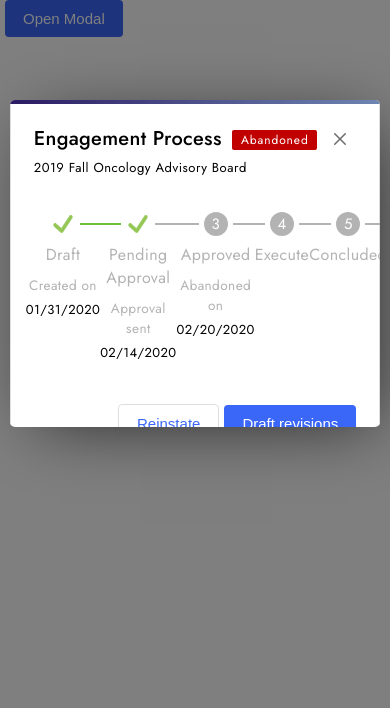
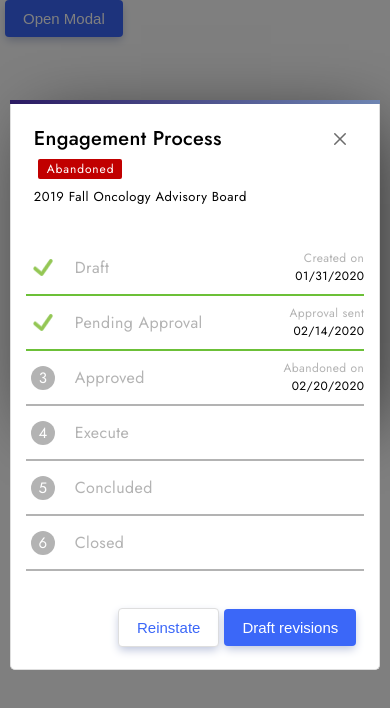
Before and after one commit to JonatasRicardo/steps-process, a React (Create React App) app: page / in a window 390 px wide. Both pictures are taken after a click on the button "Open Modal". Shown: the top 708 px of the page. Built offline with nearby package versions, Linux system fonts and the light colour scheme.

Commit message:
responsive

```diff
--- a/src/app.scss
+++ b/src/app.scss
@@ -3,7 +3,6 @@ body,html{
     padding: 0;
     margin: 0;
     font-family: 'Jost', sans-serif;
-    // font-family: 'Roboto', sans-serif;
 
 }
 
--- a/src/components/Button/button.scss
+++ b/src/components/Button/button.scss
@@ -8,11 +8,10 @@
     background-color: $colorBlue;
     color: #ffffff;
     padding: 10px 18px;
-    font-size: 15px;
+    @include font-size(15px);
     font-weight: 100;
-    transition: all .5s;
-    box-shadow: 0px 0px 15x -13px rgba(0,0,0,0.75);
-    transition: all .5s;
+    @include transition(box-shadow .5s);
+    box-shadow: 0px 4px 10px -1px #bcc4dc;
 
     &:hover{
         box-shadow: 0px 0px 15px -2px $colorBlue;
--- a/src/components/Modal/modal.scss
+++ b/src/components/Modal/modal.scss
@@ -10,7 +10,7 @@
     opacity: 0;
     display: flex;
     justify-content: space-around;
-    transition: all .5s;
+    @include transition(all .5s);
 
     &__header{
         position: relative;
@@ -18,13 +18,13 @@
         margin-bottom: 30px;
         h1 {
             color: $colorBlack;
-            font-size: 20px;
+            @include font-size(20px);
             margin: 5px 0 2px;
             font-weight: 500;
             letter-spacing: .3px;
         }
         label {
-            font-size: 12px;
+            @include font-size(12px);
             background-color: $colorRed;
             color: $colorWhite;
             padding: 1px 8px 1px 9px;
@@ -38,7 +38,7 @@
         h4 {
             font-weight: 100;
             margin: 0;
-            font-size: 13px;
+            @include font-size(13px);
             letter-spacing: 0.5px;
         }
         button {
@@ -47,7 +47,6 @@
             top: 11px;
             border: 0;
             background: transparent;
-            font-size: 1em;
             cursor: pointer;
             border-radius: 50%;
             background-color: $colorWhite;
@@ -55,7 +54,7 @@
             text-align: center;
             width: 30px;
             height: 30px;
-            transition: all .5s;
+            @include transition(all .5s);
 
             img {
                 width: 12px;
@@ -75,18 +74,17 @@
         width: 920px;
         max-width: 95%;
         height: 327px;
-        background-color: #fff;
+        background-color: $colorWhite;
         margin-top: 100px;
         z-index: 1;
         border-radius: 5px;
         box-shadow: 10px 10px 68px -17px rgba(0,0,0,0.75);
         position: relative;
-        overflow: hidden;
         padding-top: 4px;
 
         &:before{
             content: '';
-            background: linear-gradient(90deg, $colorDarkBlue 0%, $colorLightBlue 100%);
+            @include gradient($colorDarkBlue, $colorLightBlue);
             height: 4px;
             width: 100%;
             position: absolute;
@@ -98,7 +96,13 @@
             border: 1px solid $colorGrayLight;
             border-top: 0;
             padding: 10px;
+            border-radius: 0 0 5px 5px;
+            background-color: $colorWhite;
         }
+
+        // @include bp-small {
+        //     height: auto;
+        // }
     }
     &__overlay{
         background-color: #000;
@@ -109,16 +113,13 @@
     }
 
     &.is-updated{
-        animation: fadeOut .5s;
-        animation-fill-mode: forwards;
+         @include animation('fadeOut .5s forwards');
     }
 
     &.is-active {
-        animation: fadeIn 1s;
-        animation-fill-mode: forwards;
+         @include animation('fadeIn 1s forwards');
         .modal__body{
-            animation: fromBottom 1s;
-            animation-fill-mode: forwards;
+             @include animation('fromBottom 1s forwards');
         }
         .modal__overlay{
 
@@ -126,7 +127,14 @@
     }
 }
 
-@keyframes fadeIn {
+@include bp-medium{
+    .modal{
+        &__header{
+            padding-right: 50px;
+        }
+    }
+}
+@include keyframes(fadeIn) {
     from {
         z-index: -1;
         opacity: 0;
@@ -137,7 +145,7 @@
     }
 }
 
-@keyframes fadeOut {
+@include keyframes(fadeOut) {
     from {
         z-index: 1;
         opacity: 1;
@@ -149,7 +157,7 @@
     }
 }
 
-@keyframes fromBottom {
+@include keyframes(fromBottom) {
     from {
         margin-top: 200vh;
     }
--- a/src/components/Steps/steps.scss
+++ b/src/components/Steps/steps.scss
@@ -38,7 +38,7 @@
         }
     }
     &__index{
-        font-size: 15px;
+        @include font-size(15px);
         display: block;
         text-align: center;
     }
@@ -53,11 +53,11 @@
     }
     &__status-name {
         color: $colorGray;
-        font-size: 0.85em;
+        @include font-size(14px);
     }
     &__status-date {
         color: $colorBlack;
-        font-size: 13px;
+        @include font-size(13px);
         margin: 5px 0;
     }
 
@@ -103,3 +103,64 @@
         }
     }
 }
+
+@include bp-medium{
+    .steps-container{
+        flex-direction: column;
+    }
+
+    .step-item {
+        display: flex;
+        border-bottom: 2px solid $colorGray;
+
+        &__icon{
+            &:after,&:before{
+                display: none;
+            }
+            > span {
+
+            }
+            img {
+
+            }
+        }
+        &__title {
+            padding: 15px;
+            flex-grow: 1;
+            text-align: left;
+        }
+        &__status {
+            text-align: right;
+            margin: 0;
+            padding: 8px 0 0;
+        }
+        &__status-name {
+            @include font-size(12px);
+        }
+        &__status-date {
+            @include font-size(12px);
+            margin: 0;
+        }
+
+
+        &.is-done {
+            border-color: $colorGreen;
+
+            // .step-item__index{
+            //     display: none;
+            // }
+            // .step-item__icon{
+
+            //     &:before{
+            //         background-color: $colorGreen;
+            //     }
+            //     > span {
+            //         background: transparent;
+            //         path {
+            //             fill: $colorGreen;
+            //         }
+            //     }
+            // }
+        }
+    }
+}
--- a/src/containers/ModalSteps/index.jsx
+++ b/src/containers/ModalSteps/index.jsx
@@ -54,7 +54,7 @@ function ModalSteps(props) {
                     />
                 )}
             </StepsContainer>
-            <footer style={{ textAlign: 'right', padding: '37px 13px' }}>
+            <footer style={{ textAlign: 'right', padding: '37px 13px 12px' }}>
                 <Button onClick={prevStep} light>Reinstate</Button>
                 <Button onClick={nextStep}>Draft revisions</Button>
             </footer>
--- a/src/theme.scss
+++ b/src/theme.scss
@@ -5,7 +5,78 @@ $colorBlack: #000;
 $colorGreen: #6cc038;
 $colorBlue: #3b67f8;
 $colorRed: #c10000;
+$colorDarkBlue: #2b1a63;
+$colorLightBlue: #6e85b2;
 
 
-$colorDarkBlue: #2b1a63;
-$colorLightBlue: #6e85b2;
+// Mixins
+
+@mixin transition($args...) {
+    -webkit-transition: $args;
+    -moz-transition: $args;
+    -ms-transition: $args;
+    -o-transition: $args;
+    transition: $args;
+}
+
+@mixin gradient($from, $to) {
+    background: $from;
+    background: -moz-linear-gradient(90deg, $from 0%, $to 100%);
+    background: -webkit-linear-gradient(90deg, $from 0%, $to 100%);
+    background: linear-gradient(90deg, $from 0%, $to 100%);
+    filter: progid:DXImageTransform.Microsoft.gradient(startColorstr="#{$from}",endColorstr="#{$to}",GradientType=1);
+}
+
+@mixin keyframes($animation-name) {
+    @-webkit-keyframes #{$animation-name} {
+        @content;
+    }
+    @-moz-keyframes #{$animation-name} {
+        @content;
+    }
+    @-ms-keyframes #{$animation-name} {
+        @content;
+    }
+    @-o-keyframes #{$animation-name} {
+        @content;
+    }
+    @keyframes #{$animation-name} {
+        @content;
+    }
+}
+
+@mixin animation($str) {
+    -webkit-animation: #{$str};
+    -moz-animation: #{$str};
+    -ms-animation: #{$str};
+    -o-animation: #{$str};
+    animation: #{$str};
+}
+
+@mixin bp-large {
+    @media only screen and (max-width: 60em) {
+        @content;
+    }
+}
+
+@mixin bp-medium {
+    @media only screen and (max-width: 40em) {
+        @content;
+    }
+}
+
+@mixin bp-small {
+    @media only screen and (max-width: 30em) {
+        @content;
+    }
+}
+
+@function calculateRem($size) {
+    $remSize: $size / 16px;
+    @return $remSize * 1rem;
+}
+
+@mixin font-size($size) {
+    font-size: $size;
+    font-size: calculateRem($size);
+}
```
